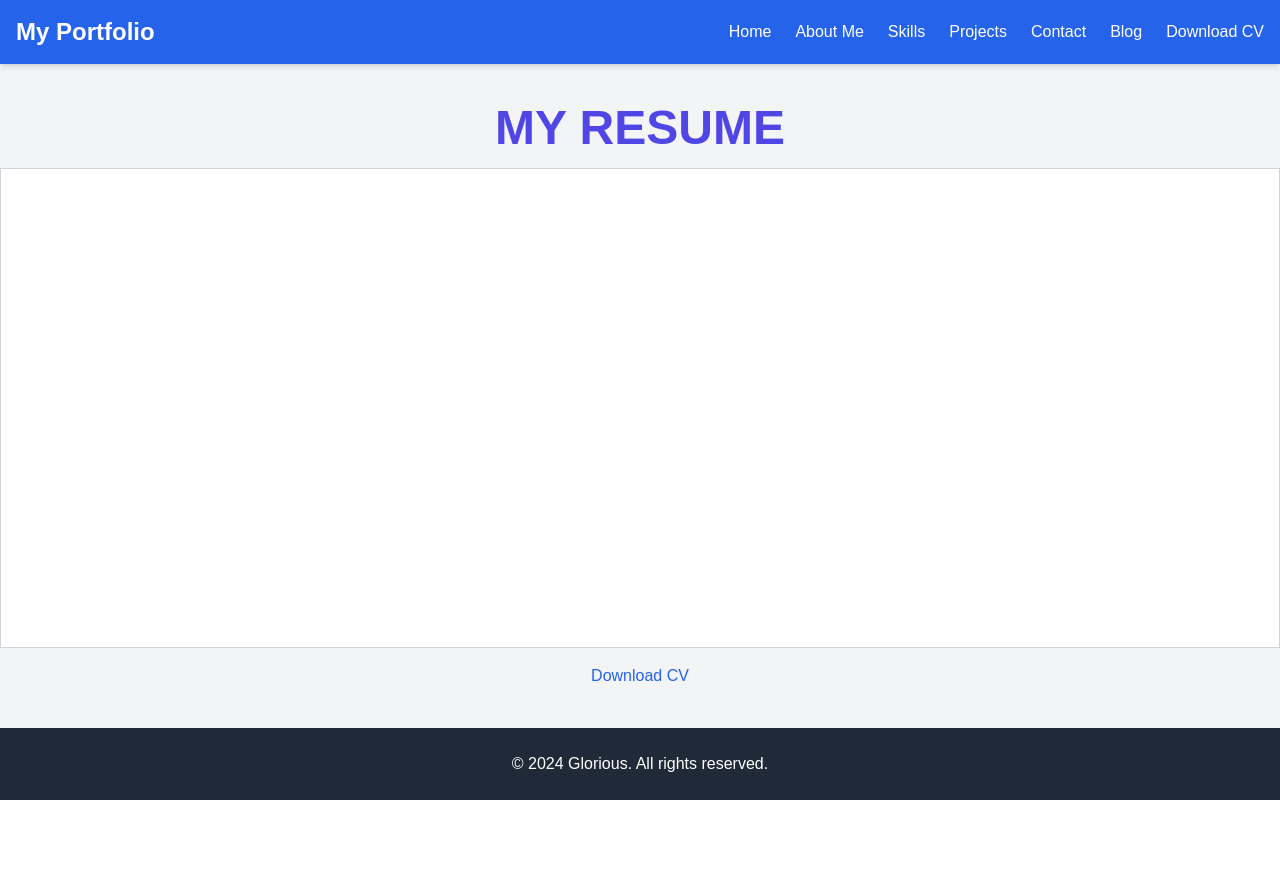
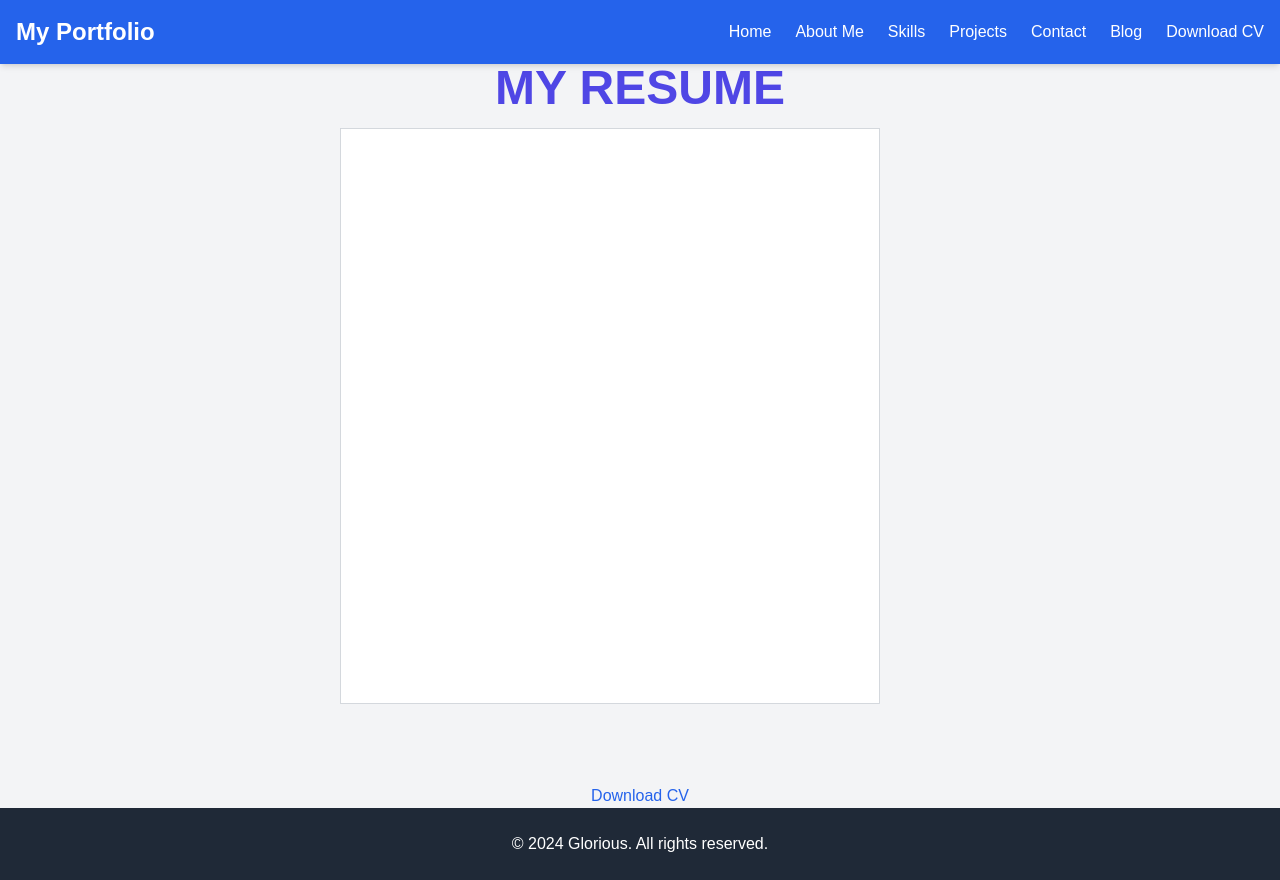
Before and after one commit to gloriousnetworker/gloriouslive, a Next.js app: page /cv in a window 1280 px wide. Before the commit the page ends 800 px from the top, so only its background shows below. Built offline with nearby package versions, Linux system fonts and the light colour scheme.

Commit message:
Update on CV

```diff
--- a/src/pages/cv.tsx
+++ b/src/pages/cv.tsx
@@ -21,8 +21,10 @@ const CvPage = () => {
             style={{
               minHeight: '80vh',
               maxHeight: '80vh',
-              zoom: '0.75', // Scales down the PDF on smaller screens
-              overflow: 'auto', // Enables scrolling within the iframe
+              transform: 'scale(0.9)', // Scale down the iframe for small screens
+              transformOrigin: 'top left', // Ensures scaling occurs from the top-left corner
+              width: '100%', // Full width for mobile devices
+              maxWidth: '600px', // Maximum width for larger screens
             }}
           />
         </div>
@@ -40,6 +42,15 @@ const CvPage = () => {
       <footer className="py-6 bg-gray-800 text-white text-center">
         <p>&copy; {new Date().getFullYear()} Glorious. All rights reserved.</p>
       </footer>
+
+      {/* Custom styles for iPhone-like small screens */}
+      <style jsx>{`
+        @media only screen and (max-width: 375px) {
+          iframe {
+            transform: scale(0.8); /* Further scale down for smaller iPhone screens */
+          }
+        }
+      `}</style>
     </div>
   );
 };
```
